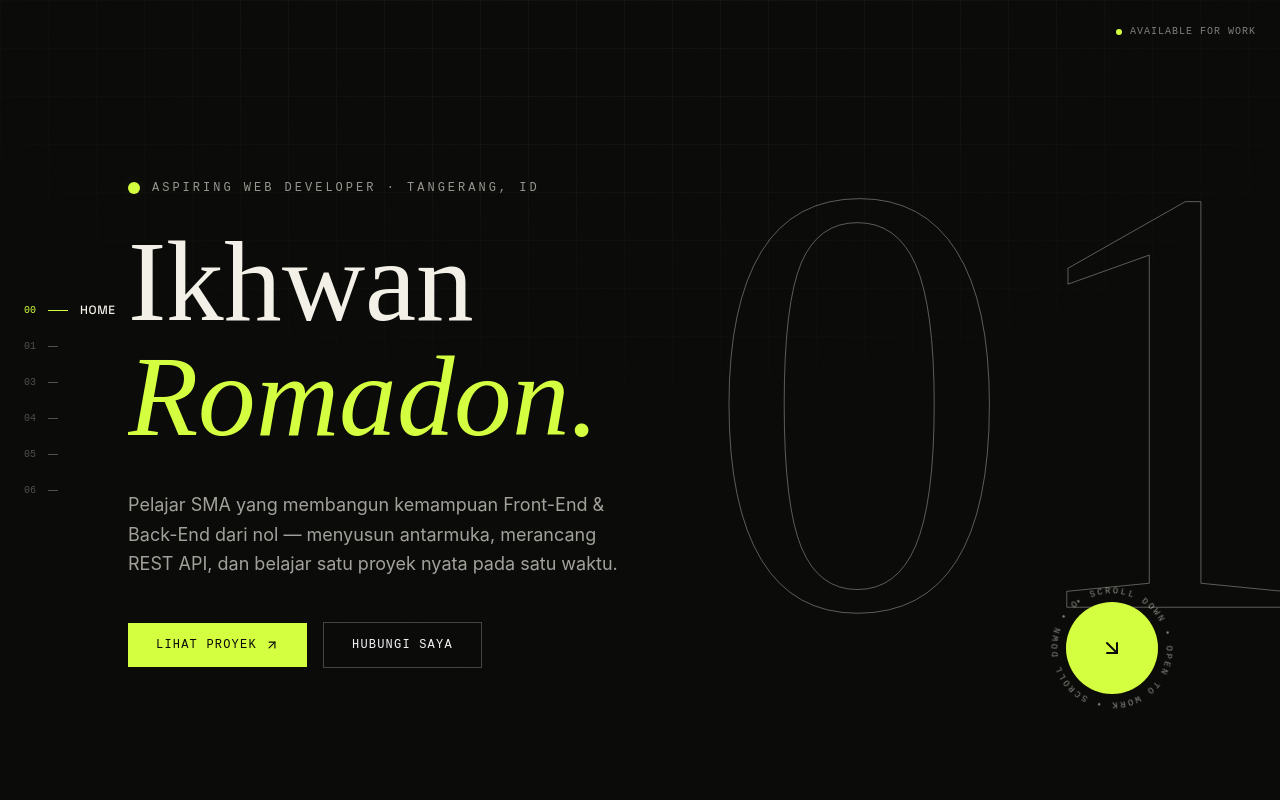
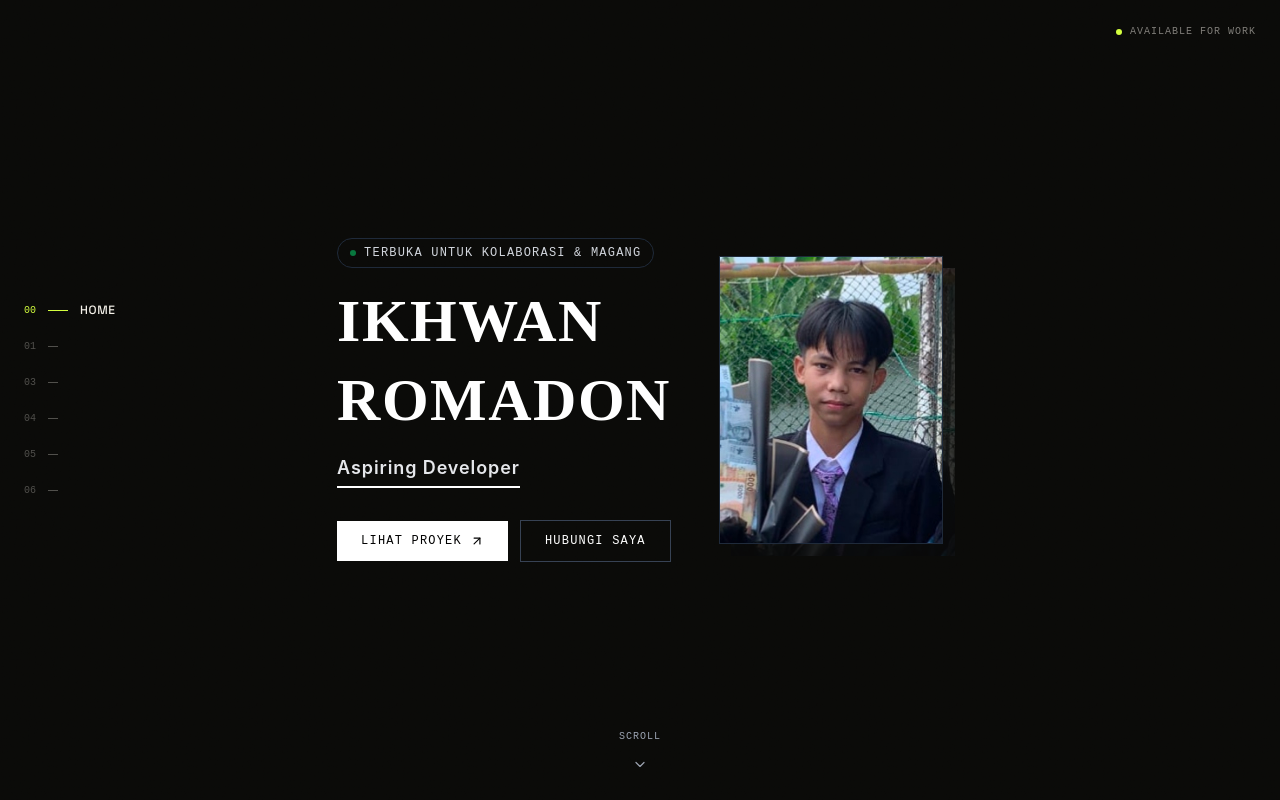
Before and after one commit to Ikhwan-stars/Ikhwan-Portfolio, a React (Vite) app: page / in a window 1280 px wide. Shown: the top 800 px of the page. Built offline with nearby package versions, Linux system fonts and the light colour scheme.

Commit message:
Upload 32 file(s) via RepoHub

```diff
--- a/src/components/main/main-content.jsx
+++ b/src/components/main/main-content.jsx
@@ -1,162 +1,162 @@
-import React, { useEffect, useRef } from 'react';
+import React from 'react';
 import { motion } from 'framer-motion';
 import { FiArrowUpRight } from 'react-icons/fi';
-import { useMagnetic } from '../../hooks/useMagnetic';
-
-const charVariants = {
-  hidden: { yPercent: 130, rotate: 6 },
-  visible: (i) => ({
-    yPercent: 0,
-    rotate: 0,
-    transition: { duration: 0.9, delay: 0.25 + i * 0.03, ease: [0.16, 1, 0.3, 1] },
-  }),
-};
-
-const KineticWord = ({ word, baseDelay = 0 }) => (
-  <span className="inline-flex overflow-hidden pb-[0.08em]">
-    {word.split('').map((ch, i) => (
-      <motion.span
-        key={i}
-        custom={i + baseDelay}
-        variants={charVariants}
-        initial="hidden"
-        animate="visible"
-        className="inline-block will-change-transform"
-      >
-        {ch}
-      </motion.span>
-    ))}
-  </span>
-);
 
 const MainContent = () => {
-  const orbitRef = useRef(null);
-  const ctaRef = useMagnetic(10);
-  const ctaRef2 = useMagnetic(10);
-
-  useEffect(() => {
-    let raf;
-    let angle = 0;
-    const spin = () => {
-      angle += 0.12;
-      if (orbitRef.current) orbitRef.current.style.transform = `rotate(${angle}deg)`;
-      raf = requestAnimationFrame(spin);
-    };
-    raf = requestAnimationFrame(spin);
-    return () => cancelAnimationFrame(raf);
-  }, []);
-
   const scrollToSection = (id) => {
     const target = document.getElementById(id);
     if (!target) return;
+
+    // Pakai Lenis (smooth scroll) kalau tersedia, biar konsisten dengan scroll di seluruh halaman
     if (window.__lenis) {
-      window.__lenis.scrollTo(target, { offset: 0, duration: 1.3 });
+      window.__lenis.scrollTo(target, { offset: 0 });
     } else {
       target.scrollIntoView({ behavior: 'smooth', block: 'start' });
     }
   };
 
+  const scrollToAbout = () => scrollToSection('about');
+
   return (
-    <div className="relative w-full min-h-screen flex flex-col justify-center px-6 sm:px-10 md:px-16 lg:pl-32 lg:pr-16 pt-28 pb-16 overflow-hidden">
-      <div className="absolute inset-0 bg-fine-grid bg-fine-grid-fade opacity-80 pointer-events-none" aria-hidden="true" />
+    <div className="flex flex-col-reverse md:flex-row items-center justify-center min-h-screen px-6 md:px-8 text-center md:text-left relative overflow-hidden pt-24 md:pt-0 pb-16 md:pb-0">
+      {/* Background dot-grid halus supaya hero terasa lebih berdimensi */}
+      <div className="absolute inset-0 bg-dot-grid bg-dot-grid-fade opacity-70 pointer-events-none" aria-hidden="true" />
 
-      {/* Oversized ghost numeral in background for depth */}
-      <span
-        className="absolute -right-10 top-1/2 -translate-y-1/2 font-display text-outline select-none pointer-events-none hidden md:block"
-        style={{ fontSize: 'min(48vw, 620px)', lineHeight: 0.8 }}
-        aria-hidden="true"
-      >
-        01
-      </span>
+      {/* Konten Teks */}
+      <div className="mt-8 md:mt-0 md:mr-12 z-10">
+        <motion.span
+          initial={{ opacity: 0, y: 10 }}
+          animate={{ opacity: 1, y: 0 }}
+          transition={{ duration: 0.6, delay: 0.05 }}
+          className="inline-flex items-center gap-2 mb-4 px-3 py-1.5 border border-gray-800 rounded-full font-mono text-[10px] sm:text-xs uppercase tracking-widest text-gray-300"
+        >
+          <span className="w-1.5 h-1.5 rounded-full bg-green-400 animate-pulse" />
+          Terbuka untuk kolaborasi & magang
+        </motion.span>
+        <div className="overflow-hidden">
+          <motion.h1
+            initial={{ y: 70, opacity: 0 }}
+            animate={{ y: 0, opacity: 1 }}
+            transition={{ duration: 0.8, delay: 0.15, ease: [0.16, 1, 0.3, 1] }}
+            className="text-3xl sm:text-4xl md:text-5xl lg:text-6xl font-extrabold tracking-wide leading-tight text-white font-display"
+          >
+            IKHWAN
+          </motion.h1>
+        </div>
+        <div className="overflow-hidden mt-1">
+          <motion.h1
+            initial={{ y: 70, opacity: 0 }}
+            animate={{ y: 0, opacity: 1 }}
+            transition={{ duration: 0.8, delay: 0.25, ease: [0.16, 1, 0.3, 1] }}
+            className="text-3xl sm:text-4xl md:text-5xl lg:text-6xl font-extrabold tracking-wide leading-tight text-white font-display"
+          >
+            ROMADON
+          </motion.h1>
+        </div>
 
-      <div className="relative z-10 max-w-5xl">
-        <motion.div
-          initial={{ opacity: 0, x: -12 }}
-          animate={{ opacity: 1, x: 0 }}
-          transition={{ duration: 0.6, delay: 0.05 }}
-          className="flex items-center gap-3 mb-6 sm:mb-8"
-        >
-          <span className="relative w-3 h-3 flex items-center justify-center">
-            <span className="absolute w-3 h-3 rounded-full pulse-dot" style={{ background: 'var(--color-accent)' }} />
-          </span>
-          <span className="font-mono text-[10px] sm:text-xs uppercase tracking-[0.25em] text-paper/60">
-            Aspiring Web Developer &middot; Tangerang, ID
-          </span>
-        </motion.div>
-
-        <h1 className="font-display font-medium leading-[0.92] text-paper" style={{ fontSize: 'clamp(2.75rem, 9vw, 8rem)' }}>
-          <div><KineticWord word="Ikhwan" /></div>
-          <div className="italic" style={{ color: 'var(--color-accent)' }}>
-            <KineticWord word="Romadon." baseDelay={7} />
-          </div>
-        </h1>
-
-        <motion.p
-          initial={{ opacity: 0, y: 16 }}
-          animate={{ opacity: 1, y: 0 }}
-          transition={{ duration: 0.7, delay: 0.75, ease: [0.22, 1, 0.36, 1] }}
-          className="mt-6 sm:mt-8 max-w-lg text-sm sm:text-base md:text-lg text-paper/65 leading-relaxed font-sans"
-        >
-          Pelajar SMA yang membangun kemampuan Front-End &amp; Back-End dari nol —
-          menyusun antarmuka, merancang REST API, dan belajar satu proyek nyata pada satu waktu.
-        </motion.p>
+        <div className="mt-4 flex justify-center md:justify-start">
+          <motion.button
+            type="button"
+            onClick={scrollToAbout}
+            initial={{ x: -30, opacity: 0 }}
+            animate={{ x: 0, opacity: 1 }}
+            transition={{ duration: 0.6, delay: 0.4, ease: [0.22, 1, 0.36, 1] }}
+            className="group inline-flex flex-col items-center md:items-start w-fit bg-transparent border-0 cursor-pointer"
+            aria-label="Scroll ke bagian About"
+          >
+            <p className="text-sm sm:text-base md:text-lg font-semibold tracking-wider text-gray-200 font-sans group-hover:text-white transition-colors">
+              Aspiring Developer
+            </p>
+            <motion.span
+              initial={{ scaleX: 0 }}
+              animate={{ scaleX: 1 }}
+              transition={{ duration: 0.7, delay: 0.55, ease: [0.22, 1, 0.36, 1] }}
+              style={{ originX: 0 }}
+              className="h-[2px] bg-white mt-1 w-full block group-hover:bg-gray-300 transition-colors"
+            />
+          </motion.button>
+        </div>
 
         <motion.div
           initial={{ opacity: 0, y: 16 }}
           animate={{ opacity: 1, y: 0 }}
-          transition={{ duration: 0.7, delay: 0.9, ease: [0.22, 1, 0.36, 1] }}
-          className="mt-9 sm:mt-11 flex flex-wrap items-center gap-4"
+          transition={{ duration: 0.6, delay: 0.55, ease: [0.22, 1, 0.36, 1] }}
+          className="mt-8 flex flex-wrap items-center justify-center md:justify-start gap-3"
         >
           <button
-            ref={ctaRef}
             type="button"
-            data-cursor-hover
             onClick={() => scrollToSection('projects')}
-            className="magnetic group inline-flex items-center gap-2 font-mono text-xs uppercase tracking-widest py-3.5 px-7 transition-colors duration-300"
-            style={{ background: 'var(--color-accent)', color: 'var(--color-ink)' }}
+            className="group inline-flex items-center gap-2 bg-white hover:bg-gray-200 text-black font-mono text-xs uppercase tracking-widest py-3 px-6 transition-all duration-300 cursor-pointer"
           >
             <span>Lihat Proyek</span>
             <FiArrowUpRight className="w-3.5 h-3.5 group-hover:translate-x-0.5 group-hover:-translate-y-0.5 transition-transform duration-300" />
           </button>
           <button
-            ref={ctaRef2}
             type="button"
-            data-cursor-hover
             onClick={() => scrollToSection('contact')}
-            className="magnetic inline-flex items-center gap-2 border font-mono text-xs uppercase tracking-widest py-3.5 px-7 transition-colors duration-300 hover:text-[var(--color-accent)]"
-            style={{ borderColor: 'rgba(243,240,232,0.25)' }}
+            className="inline-flex items-center gap-2 border border-gray-700 hover:border-white text-white font-mono text-xs uppercase tracking-widest py-3 px-6 transition-all duration-300 cursor-pointer"
           >
             <span>Hubungi Saya</span>
           </button>
         </motion.div>
       </div>
 
-      {/* Rotating orbit badge with framed portrait, offset lower-right */}
+      {/* Indikator scroll ke About, muncul di bawah tengah layar */}
+      <motion.button
+        type="button"
+        onClick={scrollToAbout}
+        initial={{ opacity: 0, y: -8 }}
+        animate={{ opacity: 1, y: 0 }}
+        transition={{ duration: 0.6, delay: 0.9 }}
+        aria-label="Scroll ke bagian About"
+        className="absolute bottom-8 left-1/2 -translate-x-1/2 flex flex-col items-center gap-2 text-gray-400 hover:text-white transition-colors cursor-pointer bg-transparent border-0"
+      >
+        <span className="text-[10px] font-mono uppercase tracking-widest">Scroll</span>
+        <motion.span
+          animate={{ y: [0, 6, 0] }}
+          transition={{ duration: 1.6, repeat: Infinity, ease: 'easeInOut' }}
+          className="block"
+        >
+          <svg width="16" height="16" viewBox="0 0 24 24" fill="none">
+            <path d="M6 9l6 6 6-6" stroke="currentColor" strokeWidth="1.8" strokeLinecap="round" strokeLinejoin="round" />
+          </svg>
+        </motion.span>
+      </motion.button>
+
+      {/* Foto Profil */}
       <motion.div
-        initial={{ opacity: 0, scale: 0.85 }}
-        animate={{ opacity: 1, scale: 1 }}
-        transition={{ duration: 0.9, delay: 0.5, ease: [0.16, 1, 0.3, 1] }}
-        className="absolute right-6 sm:right-12 md:right-16 lg:right-24 bottom-10 sm:bottom-16 md:bottom-20 z-10 hidden sm:block"
+        initial={{ scale: 0.88, y: 30, opacity: 0 }}
+        animate={{ scale: 1, y: 0, opacity: 1 }}
+        transition={{ duration: 0.9, delay: 0.2, ease: [0.16, 1, 0.3, 1] }}
+        className="relative w-40 h-52 sm:w-48 sm:h-64 md:w-56 md:h-72 group cursor-pointer mb-6 md:mb-0 z-0"
       >
-        <div className="relative w-28 h-28 md:w-36 md:h-36">
-          <svg ref={orbitRef} viewBox="0 0 100 100" className="absolute inset-0 w-full h-full will-change-transform">
-            <defs>
-              <path id="circlePath" d="M 50, 50 m -38, 0 a 38,38 0 1,1 76,0 a 38,38 0 1,1 -76,0" />
-            </defs>
-            <text fontSize="6.2" letterSpacing="1.5" fill="rgba(243,240,232,0.55)" className="font-mono uppercase">
-              <textPath href="#circlePath">
-                &#8226; SCROLL DOWN &#8226; OPEN TO WORK &#8226; SCROLL DOWN &#8226; OPEN TO WORK
-              </textPath>
-            </text>
-          </svg>
-          <div
-            className="absolute inset-[18%] rounded-full flex items-center justify-center cursor-pointer"
-            style={{ background: 'var(--color-accent)' }}
-            onClick={() => scrollToSection('about')}
-            data-cursor-hover
-          >
-            <FiArrowUpRight className="w-5 h-5 md:w-6 md:h-6 rotate-90" style={{ color: 'var(--color-ink)' }} />
-          </div>
+        {/* Ganti /images/profile.jpg dengan foto kamu */}
+        <img
+          src="/images/profile.jpg"
+          alt=""
+          aria-hidden="true"
+          width="224"
+          height="288"
+          fetchpriority="high"
+          decoding="sync"
+          className="absolute top-3 left-3 opacity-20 w-full h-full object-cover transition-all duration-500 group-hover:top-0 group-hover:left-0 pointer-events-none"
+          onError={(e) => { e.currentTarget.style.display = 'none'; }}
+        />
+        <div className="relative z-10 w-full h-full transition-all duration-500 group-hover:scale-105 bg-gray-900 border border-gray-800 flex items-center justify-center overflow-hidden">
+          <img
+            src="/images/profile.jpg"
+            alt="Ikhwan Romadon - Web Developer"
+            width="224"
+            height="288"
+            fetchpriority="high"
+            decoding="sync"
+            className="w-full h-full object-cover"
+            onError={(e) => {
+              e.currentTarget.style.display = 'none';
+              e.currentTarget.nextSibling.style.display = 'flex';
+            }}
+          />
+          <span className="hidden font-display text-5xl text-white select-none">IR</span>
         </div>
       </motion.div>
     </div>
```
